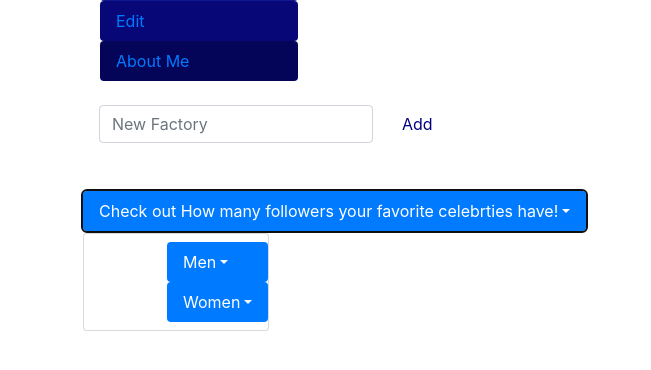
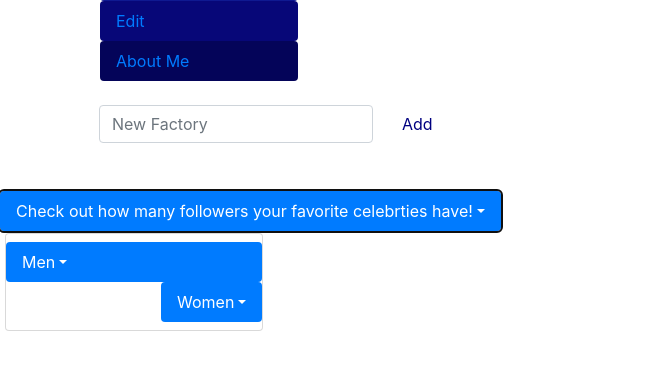
Before and after one commit to JackieCZhou/LiveTree, a PHP site: page /helloworld/index.html in a window 1280 px wide, after a click on "Check out how many followers your favorite celebrties have!". Shown: the part 247-617 px from the top of the page, without its empty margins (0-651 px from the left). Run offline with PHP 8.4, Linux system fonts and the light colour scheme.

Commit message:
fixing tabs

```diff
--- a/helloworld/index.html
+++ b/helloworld/index.html
@@ -56,7 +56,7 @@
     <ul class="nav nav-pills">
         <li class="nav-item dropdown">
             <a class="nav-link dropdown-toggle" data-toggle="dropdown" href="#" role="button" aria-haspopup="true"
-                aria-expanded="false">Check out How many followers your favorite celebrties have!</a>
+                aria-expanded="false">Check out how many followers your favorite celebrties have!</a>
             <div class="dropdown-menu">
                 <a class="nav-link dropdown-toggle" data-toggle="dropdown" href="#" role="button" aria-haspopup="true"
                     aria-expanded="false">Men</a>
@@ -65,7 +65,7 @@
                     <a class="dropdown-item" id="ranNum" href="#">Ryan Reynolds</a>
                     <a class="dropdown-item" id="ranNum" href="#">Will Ferrell</a>
                 </div>
-                <a class="nav-link dropdown-toggle" data-toggle="dropdown" href="#" role="button" aria-haspopup="true"
+                <a class="nav-link dropdown-toggle" id="women" data-toggle="dropdown" href="#" role="button" aria-haspopup="true"
                     aria-expanded="false">Women</a>
                 <div class="dropdown-menu">
                     <a class="dropdown-item" id="ranNum" href="#">Ruth Bader Ginsburg</a>
@@ -113,8 +113,11 @@
             margin-left: 83px;
         }
 
-        .nav-link {
+        .nav-link .dropdown-item {
             margin-left: 83px;
+        }
+        #women{
+            margin-left: 155px;
         }
     </style>
 
```
Also changed, not shown: css/livetree.css (+6 -2 lines).
